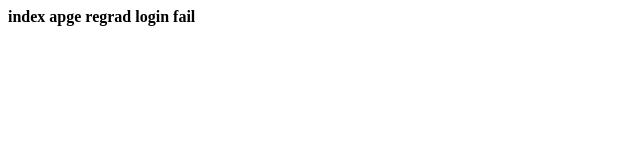
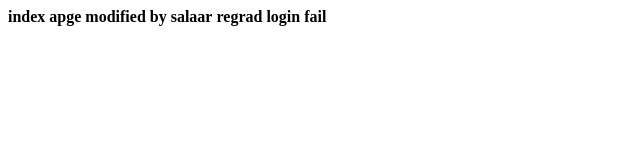
Before and after one commit to shaikvaliyababji/demoProject_2339117, a plain HTML site: page index.html in a window 1280 px wide. Shown: the whole page, without its empty margins (0-640 px from the left). Drawn offline with Linux system fonts and the light colour scheme.

Commit message:
modified bt salaar

```diff
--- a/index.html
+++ b/index.html
@@ -1,3 +1,3 @@
-<b>index apge</b>
+<b>index apge modified by salaar</b>
 <b>regrad</b>
 <b>login fail</b>
```
